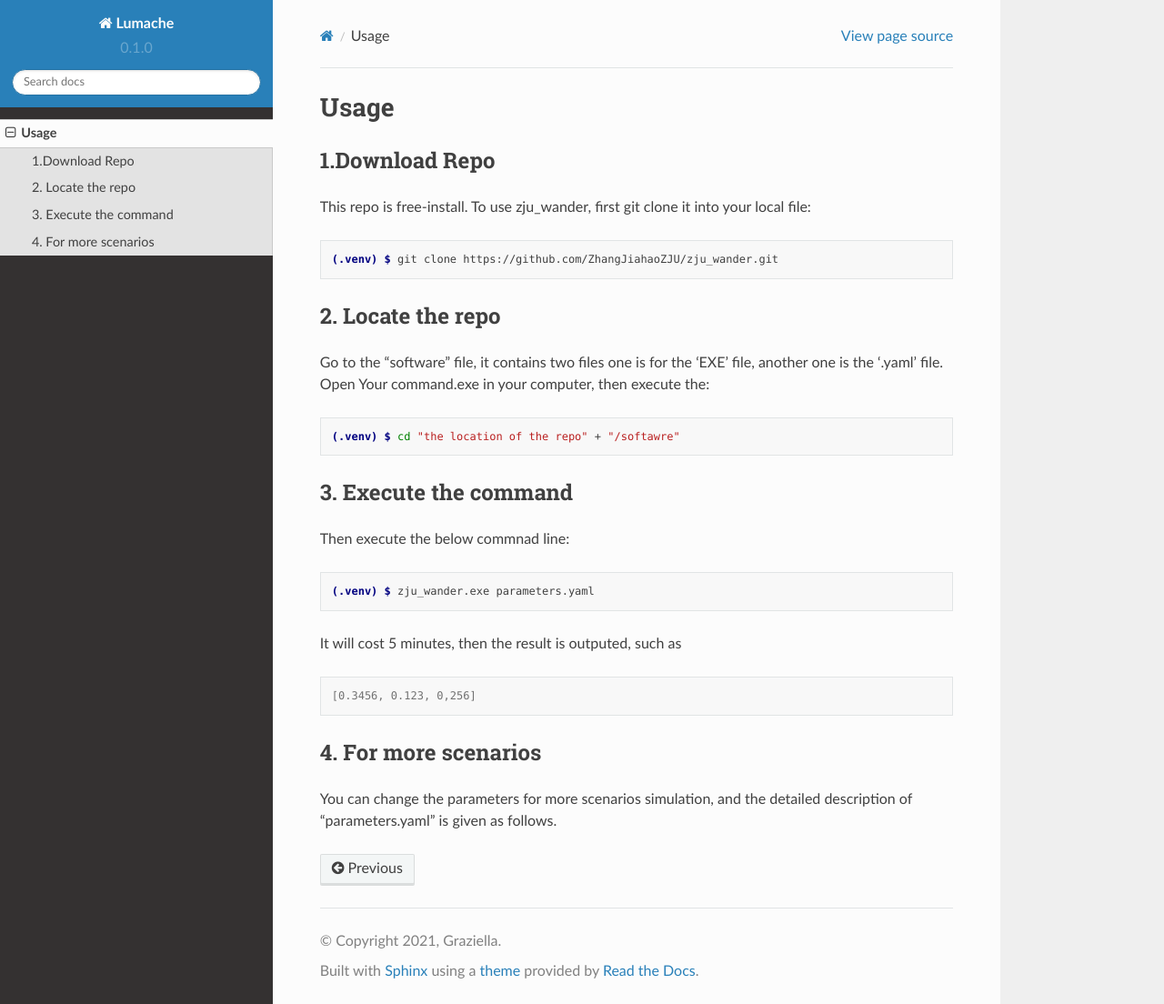
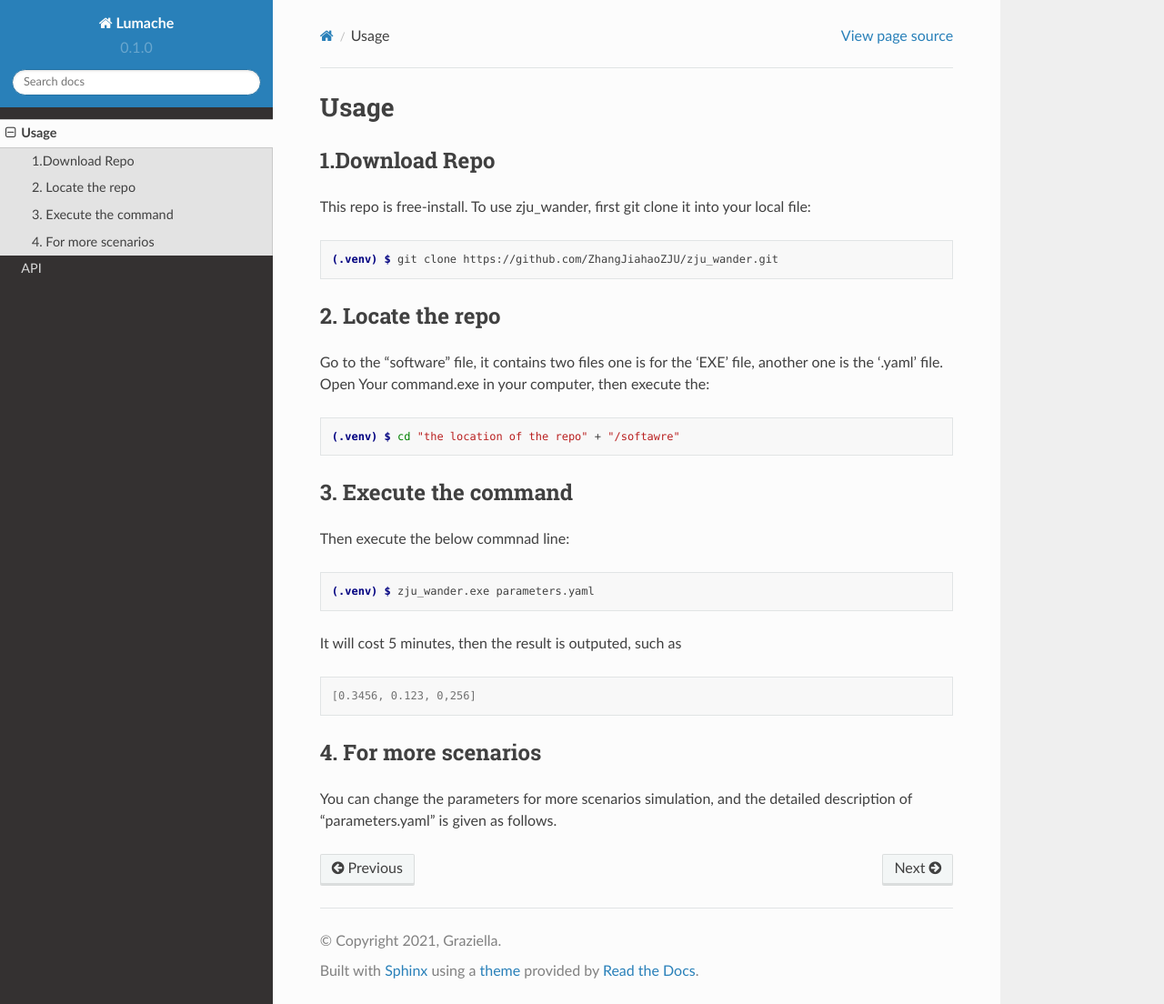
Before and after one commit to ZhangJiahaoZJU/zju_wander, a Sphinx documentation site: the page built from docs/source/usage.rst, in a window 1280 px wide and 1104 px high. Shown: the whole window at 91% size. Built offline with Sphinx 7.4.7 and the Read the Docs theme 2.0.0, drawn with Linux system fonts in a browser that asks for light colours; pages that are not in the unit, such as notebooks, are missing from menus.

Commit message:
Update index.rst

```diff
--- a/docs/source/index.rst
+++ b/docs/source/index.rst
@@ -17,6 +17,4 @@ Contents
 .. toctree::
 
    usage
-   parameters
-
-.. toctree::
+   api
```
